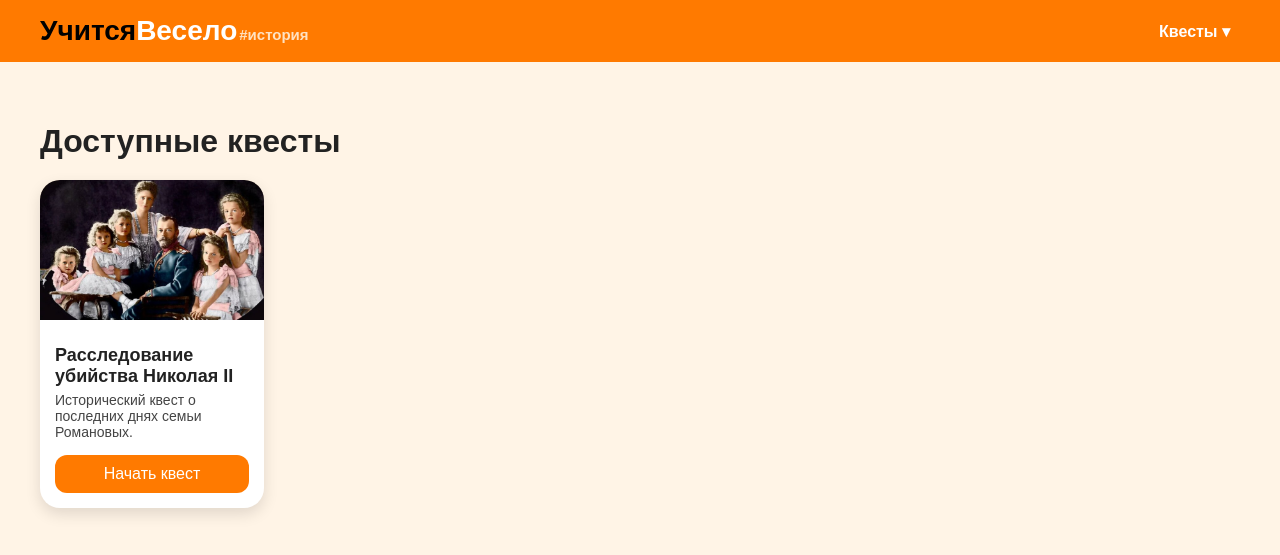
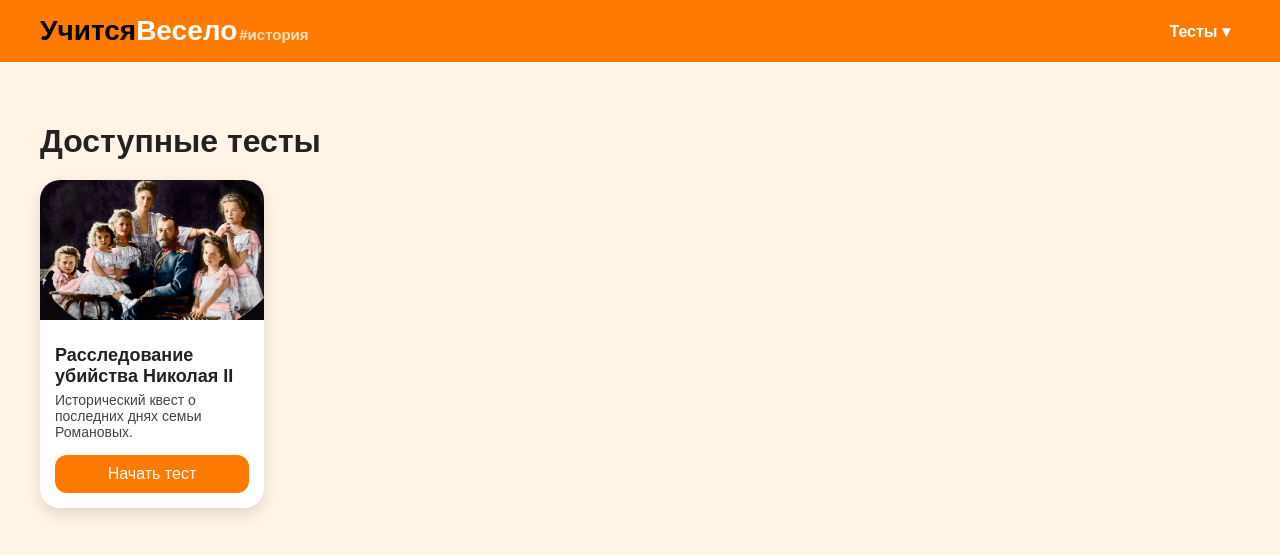
Before and after one commit to kitcatman/uchitsya_veselo_history, a Flask app: page / in a window 1280 px wide. Shown: the top 555 px of the page. Run offline with Flask 3, Linux system fonts and the light colour scheme.

Commit message:
little inf update

```diff
--- a/templates/base.html
+++ b/templates/base.html
@@ -18,7 +18,7 @@
         </a>
 
         <nav class="quest-menu">
-            <span class="menu-title">Квесты ▾</span>
+            <span class="menu-title">Тесты ▾</span>
             <div class="menu-dropdown">
                 {% for quest_id, quest in quests.items() %}
                 <a href="{{ url_for('question', quest_id=quest_id, question_id=0) }}">
--- a/templates/index.html
+++ b/templates/index.html
@@ -1,7 +1,7 @@
 {% extends "base.html" %}
 
 {% block content %}
-<h1 class="page-title">Доступные квесты</h1>
+<h1 class="page-title">Доступные тесты</h1>
 
 <div class="quest-grid">
     {% for quest_id, quest in quests.items() %}
@@ -19,7 +19,7 @@
         <p>{{ quest.description }}</p>
         <a class="start-button"
            href="{{ url_for('question', quest_id=quest_id, question_id=0) }}">
-            Начать квест
+            Начать тест
         </a>
     </div>
     {% endfor %}
--- a/templates/result.html
+++ b/templates/result.html
@@ -19,7 +19,7 @@
     </div>
 
     <a class="home-btn" href="{{ url_for('index') }}">
-        Вернуться к квестам
+        Вернуться к тестам
     </a>
 
 </div>
```
